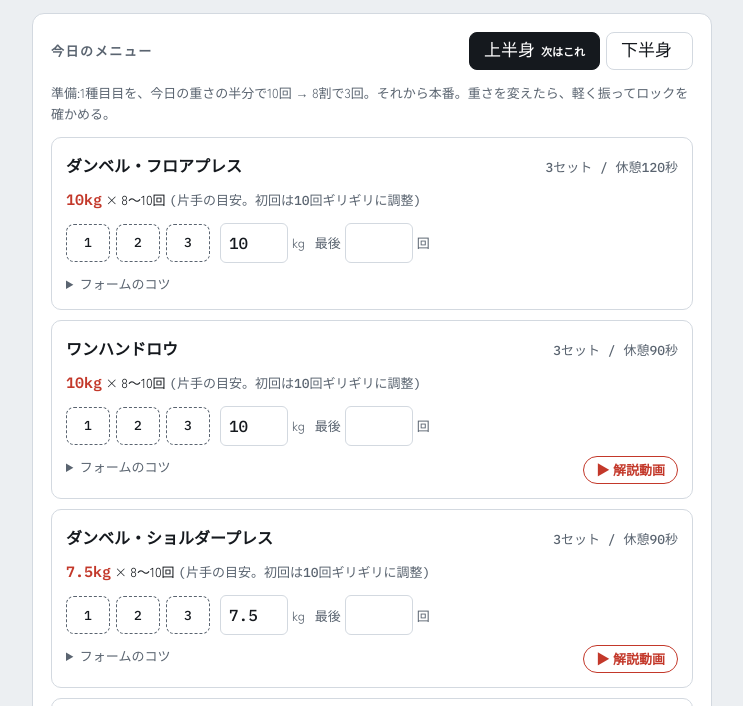
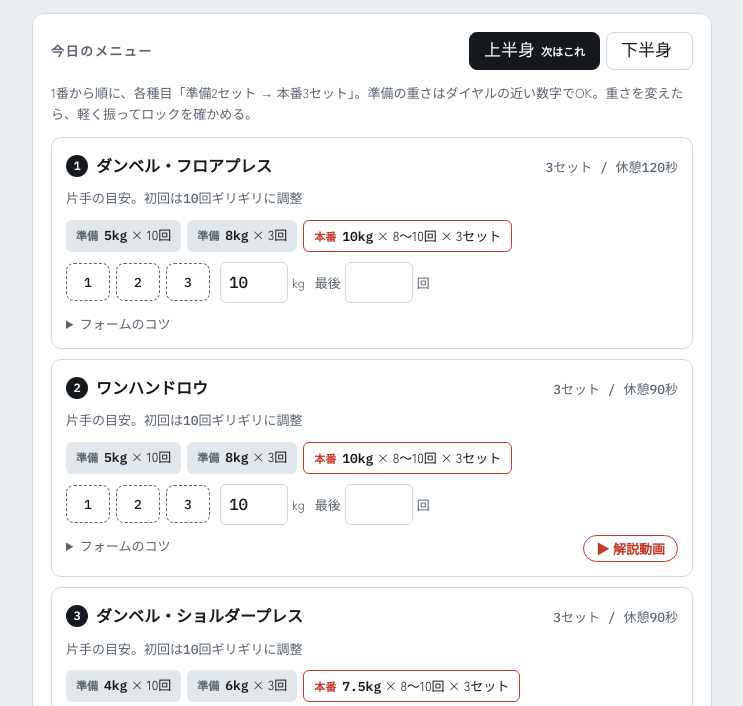
Before and after one commit to pateachoux2017/hiban-training, a plain HTML site: page index.html in a window 1280 px wide. Shown: the part 94-800 px from the top of the page, without its empty margins (268-1011 px from the left). Drawn offline with Linux system fonts and the light colour scheme; a web font is replaced by a local one.

Commit message:
各種目に準備セット(半分・8割)の重さと順番を表示
Co-Authored-By: Claude Opus 5.5 <noreply@anthropic.com>

```diff
--- a/index.html
+++ b/index.html
@@ -61,6 +61,13 @@ h3{margin:0;font-size:16px}
 .exhead{display:flex;flex-wrap:wrap;justify-content:space-between;gap:2px 12px;align-items:baseline}
 .rx{font-family:var(--mono);font-variant-numeric:tabular-nums;font-size:13px;color:var(--muted)}
 .goal{font-size:13px}
+.flow{list-style:none;margin:0;padding:0;display:flex;flex-wrap:wrap;gap:6px;font-size:13px}
+.flow li{background:var(--chip);border-radius:6px;padding:4px 10px;font-variant-numeric:tabular-nums}
+.flow li span{font-size:11px;color:var(--muted);font-weight:700;margin-right:6px}
+.flow li b{font-family:var(--mono)}
+.flow li.main{background:transparent;border:1px solid var(--accent)}
+.flow li.main span{color:var(--accent)}
+.no{display:inline-grid;place-items:center;width:22px;height:22px;border-radius:50%;background:var(--ink);color:var(--surface);font-family:var(--mono);font-size:12px;margin-right:8px;vertical-align:2px}
 .goal strong{font-family:var(--mono);font-size:15px;color:var(--accent)}
 .logrow{display:flex;flex-wrap:wrap;gap:10px;align-items:center}
 .sets{display:flex;gap:6px}
@@ -138,7 +145,7 @@ details.tip summary{cursor:pointer;width:max-content}
         <button class="tab" role="tab" id="tab-B" data-day="B"><b>下半身</b><span class="badge" id="badge-B"></span></button>
       </div>
     </div>
-    <p class="warm">準備:1種目目を、今日の重さの半分で10回 → 8割で3回。それから本番。重さを変えたら、軽く振ってロックを確かめる。</p>
+    <p class="warm">1番から順に、各種目「準備2セット → 本番3セット」。準備の重さはダイヤルの近い数字でOK。重さを変えたら、軽く振ってロックを確かめる。</p>
     <ul class="exlist" id="exlist"></ul>
     <div class="finisher">時間が残ったら:早歩きかバイクを5〜10分(少し息が上がる強さ)。</div>
     <div class="actions">
@@ -267,17 +274,25 @@ function renderMenu(){
   document.getElementById('badge-A').textContent = nd === 'A' ? '次はこれ' : '';
   document.getElementById('badge-B').textContent = nd === 'B' ? '次はこれ' : '';
   const d = draft[day] || {};
-  document.getElementById('exlist').innerHTML = PLAN[day].map(id=>{
+  document.getElementById('exlist').innerHTML = PLAN[day].map((id, idx)=>{
     const ex = EX[id], r = rx(id), dd = d[id] || {sets:[]}, sg = suggest(id, r);
     const done = dd.sets.filter(Boolean).length >= r.sets;
+    // 準備セット:今日の重さの半分×10回 → 8割×3回(0.5kg単位、最低2.5kg)
+    const wNow = parseFloat(dd.w || (sg ? sg.w : ''));
+    const r05 = x => Math.max(2.5, Math.round(x * 2) / 2);
+    const warm = ex.load !== 'kg' ? ''
+      : wNow > 0
+        ? `<ol class="flow"><li><span>準備</span><b>${r05(wNow*0.5)}kg</b> × 10回</li><li><span>準備</span><b>${r05(wNow*0.8)}kg</b> × 3回</li><li class="main"><span>本番</span><b>${wNow}kg</b> × ${r.lo}〜${r.hi}回 × ${r.sets}セット</li></ol>`
+        : `<ol class="flow"><li><span>準備</span>軽い重さ × 10回</li><li class="main"><span>本番</span>10回ギリギリの重さ × ${r.sets}セット</li></ol>`;
     const chips = Array.from({length:r.sets}, (_, s)=>
       `<button type="button" class="setchip" aria-pressed="${!!dd.sets[s]}" data-id="${id}" data-s="${s}" data-rest="${r.rest}" aria-label="${ex.n} ${s+1}セット目">${s+1}</button>`).join('');
-    const goal = sg && sg.w !== ''
-      ? `<span class="goal"><strong>${sg.w}kg</strong> × ${r.lo}〜${r.hi}回 <span class="rx">(${sg.msg})</span></span>`
+    const goal = ex.load === 'kg'
+      ? (sg ? `<span class="rx">${sg.msg}</span>` : '')
       : `<span class="goal"><strong>${r.lo === r.hi ? r.hi : r.lo+'〜'+r.hi}${r.unit}</strong>${sg ? ` <span class="rx">(${sg.msg})</span>` : ''}</span>`;
     return `<li class="ex${done?' done':''}">
-      <div class="exhead"><h3>${ex.n}</h3><span class="rx">${r.sets}セット / 休憩${r.rest}秒</span></div>
+      <div class="exhead"><h3><span class="no">${idx+1}</span>${ex.n}</h3><span class="rx">${r.sets}セット / 休憩${r.rest}秒</span></div>
       ${goal}
+      ${warm}
       <div class="logrow">
         <div class="sets">${chips}</div>
         ${r.hold && !done ? `<button type="button" class="btn primary holdbtn" data-id="${id}" data-hold="${r.hold}" data-rest="${r.rest}">▶ ${r.hold}秒スタート</button>` : ''}
@@ -302,6 +317,11 @@ function renderAll(){ renderExp(); renderMenu(); renderHistory(); }
 document.querySelectorAll('.tab').forEach(t => t.addEventListener('click', ()=>{ day = t.dataset.day; renderMenu(); }));
 const list = document.getElementById('exlist');
 function ensure(id){ draft[day] = draft[day] || {}; draft[day][id] = draft[day][id] || {sets:[]}; return draft[day][id]; }
+// 重さを書き換えたら、準備セットの数字も計算し直す
+list.addEventListener('change', e=>{
+  if(e.target.dataset.f !== 'w') return;
+  const y = window.scrollY; renderMenu(); window.scrollTo(0, y);
+});
 list.addEventListener('click', e=>{
   const h = e.target.closest('.holdbtn');
   if(h){
```
